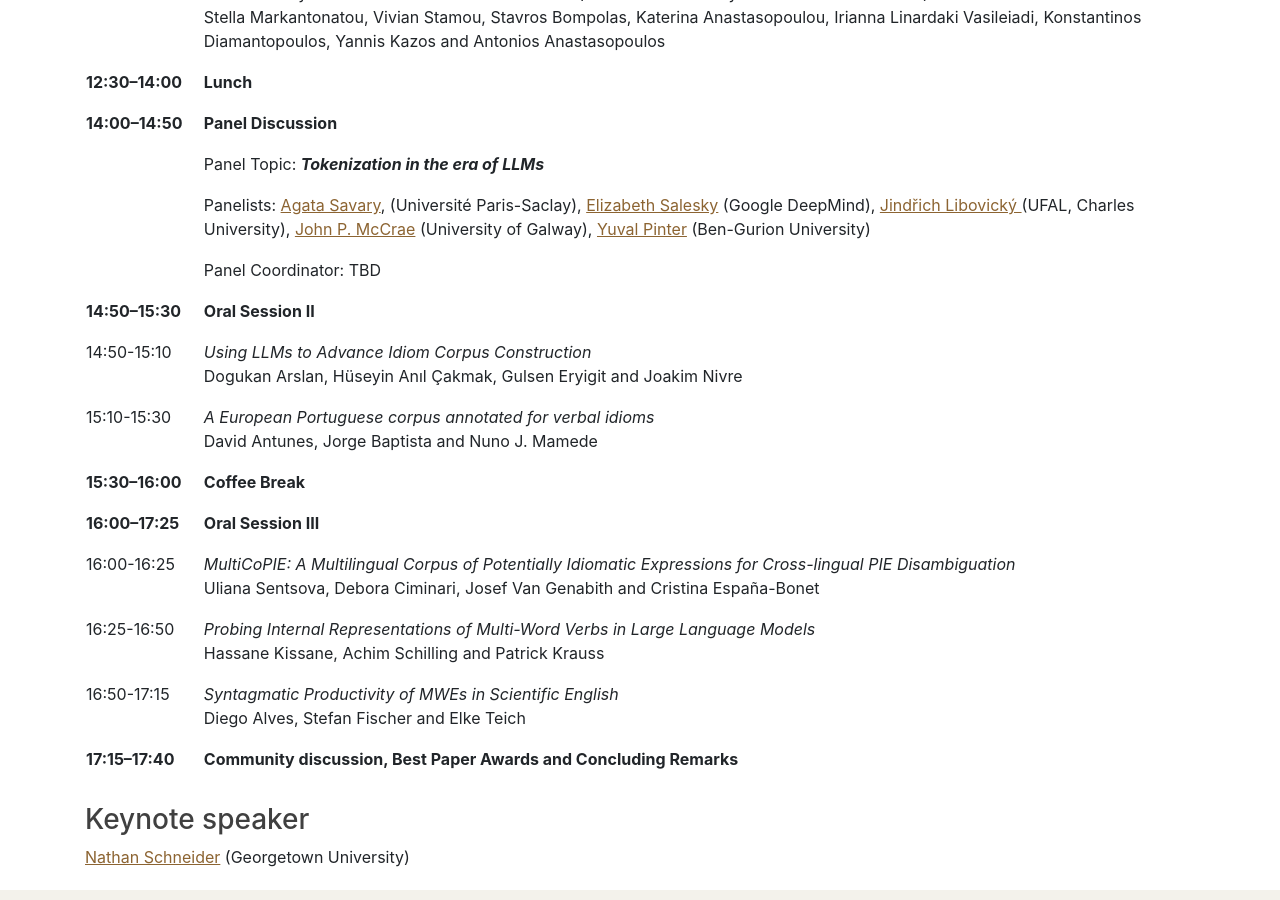
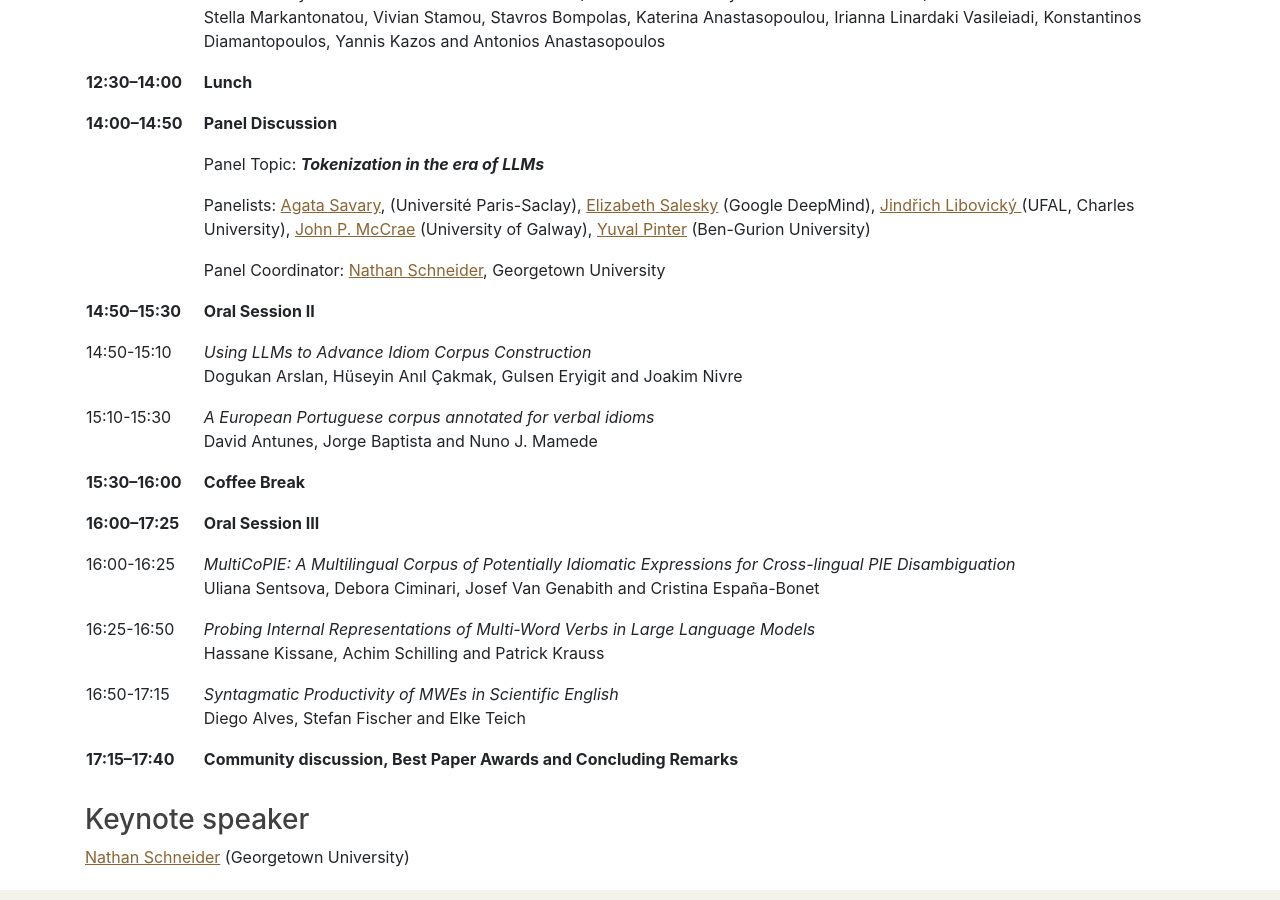
Before and after one commit to multiword/multiword.github.io, a Jekyll site: the page built from mwe2025/index.md, in a window 1280 px wide and 900 px high, scrolled down 1429 px. Built offline with Jekyll 4.4.1, drawn with Linux system fonts in a browser that asks for light colours; comment, search, counter and statistics services are not loaded.

Commit message:
Update index.md

```diff
--- a/mwe2025/index.md
+++ b/mwe2025/index.md
@@ -142,7 +142,7 @@ TBD
     Panelists: <a href="https://perso.limsi.fr/savary/">Agata Savary</a>, (Université Paris-Saclay), <a href="https://esalesky.github.io/"> Elizabeth Salesky</a> (Google DeepMind), <a href="https://ufal.mff.cuni.cz/jindrich-libovicky"> Jindřich Libovický </a> (UFAL, Charles University), <a href="https://john.mccr.ae/">John P. McCrae</a> (University of Galway), <a href="https://scholar.google.com/citations?user=aYAcXccAAAAJ&hl=en">Yuval Pinter</a> (Ben-Gurion University)
   </td></tr>
   <tr><td></td><td>
-    Panel Coordinator: TBD
+    Panel Coordinator: <a href="http://nathan.cl/"> Nathan Schneider</a>, Georgetown University
   </td></tr>
 
   <tr><th>14:50–15:30</th><th>Oral Session II</th></tr>
```
